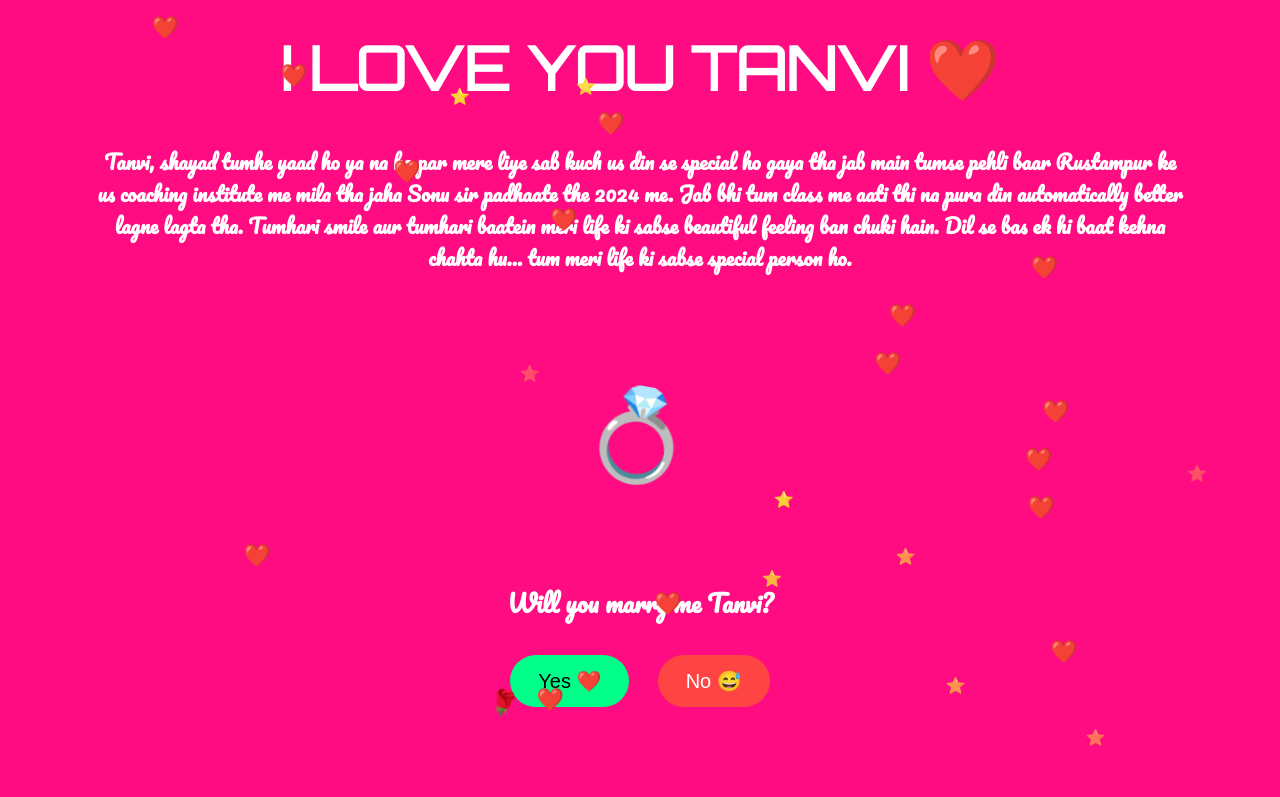
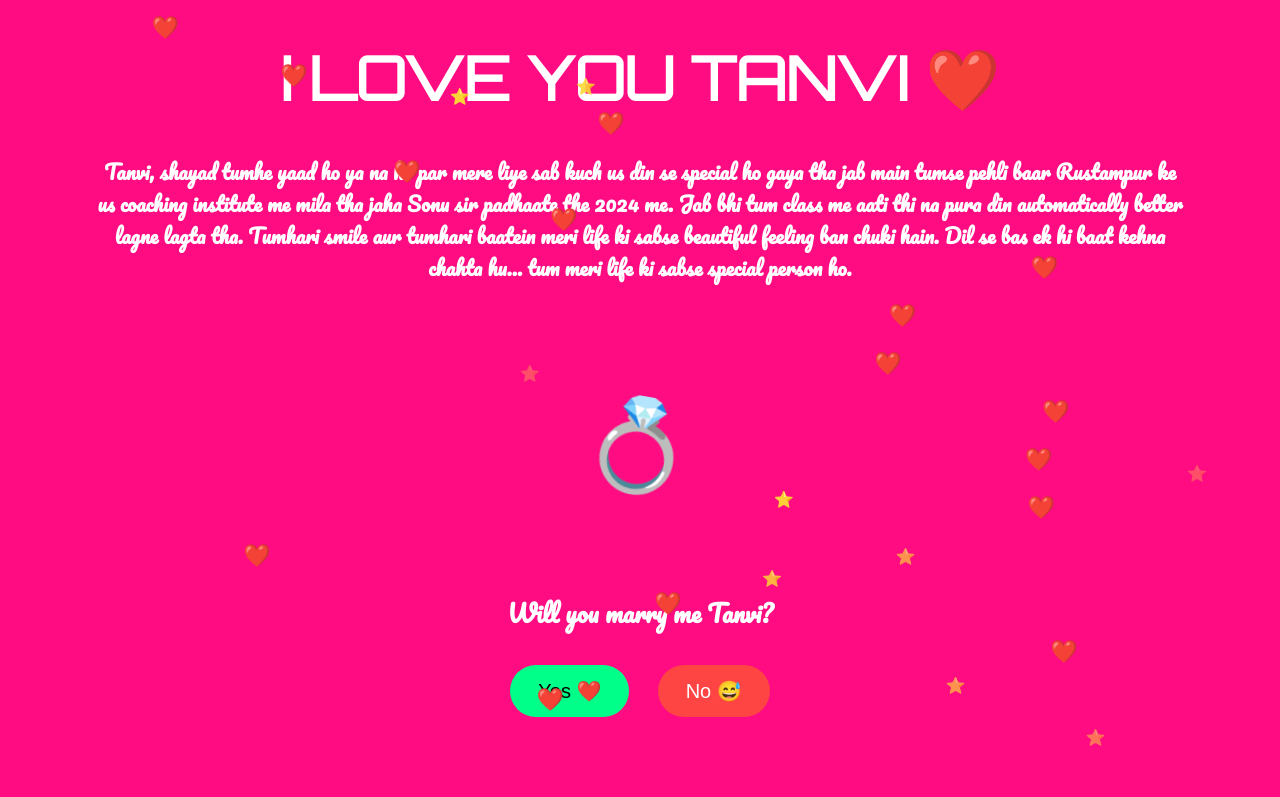
Before and after one commit to rishabhpandey7013-dot/Proposall, a plain HTML site: page index.html in a window 1280 px wide. Shown: the top 797 px of the page. Drawn offline with Linux system fonts and the light colour scheme.

Commit message:
Update index.html

```diff
--- a/index.html
+++ b/index.html
@@ -2,7 +2,6 @@
 <html>
 <head>
 <meta name="viewport" content="width=device-width, initial-scale=1.0">
-
 <title>For Tanvi ❤️</title>
 
 <link href="https://fonts.googleapis.com/css2?family=Pacifico&family=Orbitron&display=swap" rel="stylesheet">
@@ -14,13 +13,18 @@ margin:0;
 text-align:center;
 font-family:'Pacifico',cursive;
 color:white;
-overflow:hidden;
+overflow-x:hidden;
 transition:background 2s;
+}
+
+.container{
+min-height:200vh;
+padding-bottom:100px;
 }
 
 h1{
 font-size:60px;
-margin-top:30px;
+margin-top:40px;
 font-family:'Orbitron',sans-serif;
 }
 
@@ -113,7 +117,7 @@ animation:boom 2s linear forwards;
 
 .big{
 font-size:70px;
-margin-top:30vh;
+margin-top:40vh;
 font-family:'Orbitron',sans-serif;
 }
 
@@ -121,6 +125,8 @@ font-family:'Orbitron',sans-serif;
 </head>
 
 <body>
+
+<div class="container">
 
 <h1>I LOVE YOU TANVI ❤️</h1>
 
@@ -134,6 +140,8 @@ Tanvi, shayad tumhe yaad ho ya na ho par mere liye sab kuch us din se special ho
 
 <button class="yes" onclick="yes()">Yes ❤️</button>
 <button class="no" onmouseover="move()">No 😅</button>
+
+</div>
 
 <script>
 
```
